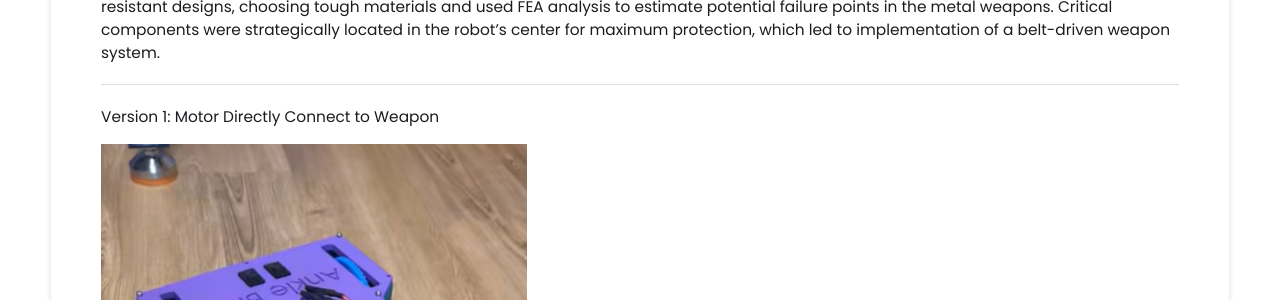
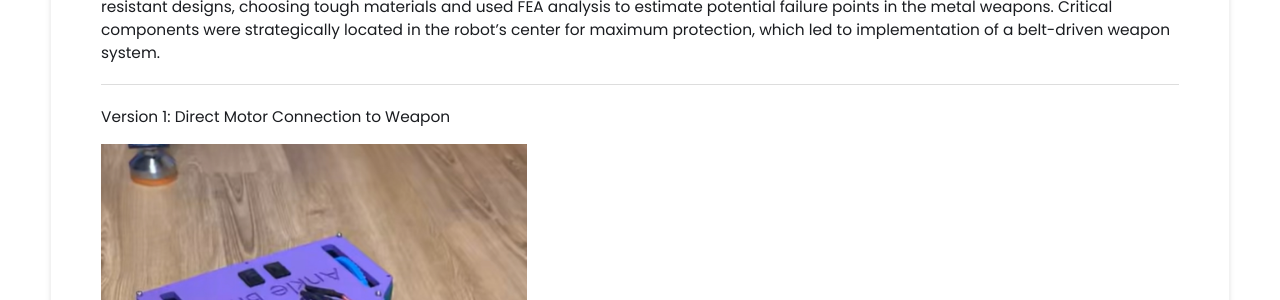
Before and after one commit to mlasselle22/mlasselle22.github.io, a Jekyll site: the page built from _projects/CombatRobots/index.md, in a window 1280 px wide and 900 px high, scrolled down 641 px. Shown: the part 154-454 px from the top of the window. Built offline with Jekyll 4.4.1, drawn with Linux system fonts in a browser that asks for light colours.

Commit message:
Update index.md

```diff
--- a/_projects/CombatRobots/index.md
+++ b/_projects/CombatRobots/index.md
@@ -16,7 +16,7 @@ The Combat Robots project involved designing, manufacturing, and testing multipl
 
 ---
 
-Version 1: Motor Directly Connect to Weapon
+Version 1: Direct Motor Connection to Weapon
 {% include image-gallery.html images="Ankle_Biter2.JPEG" height="400" %}
 {% include youtube-video.html id="XjRlZ6yxNGA" autoplay= "false"%}
 
```
